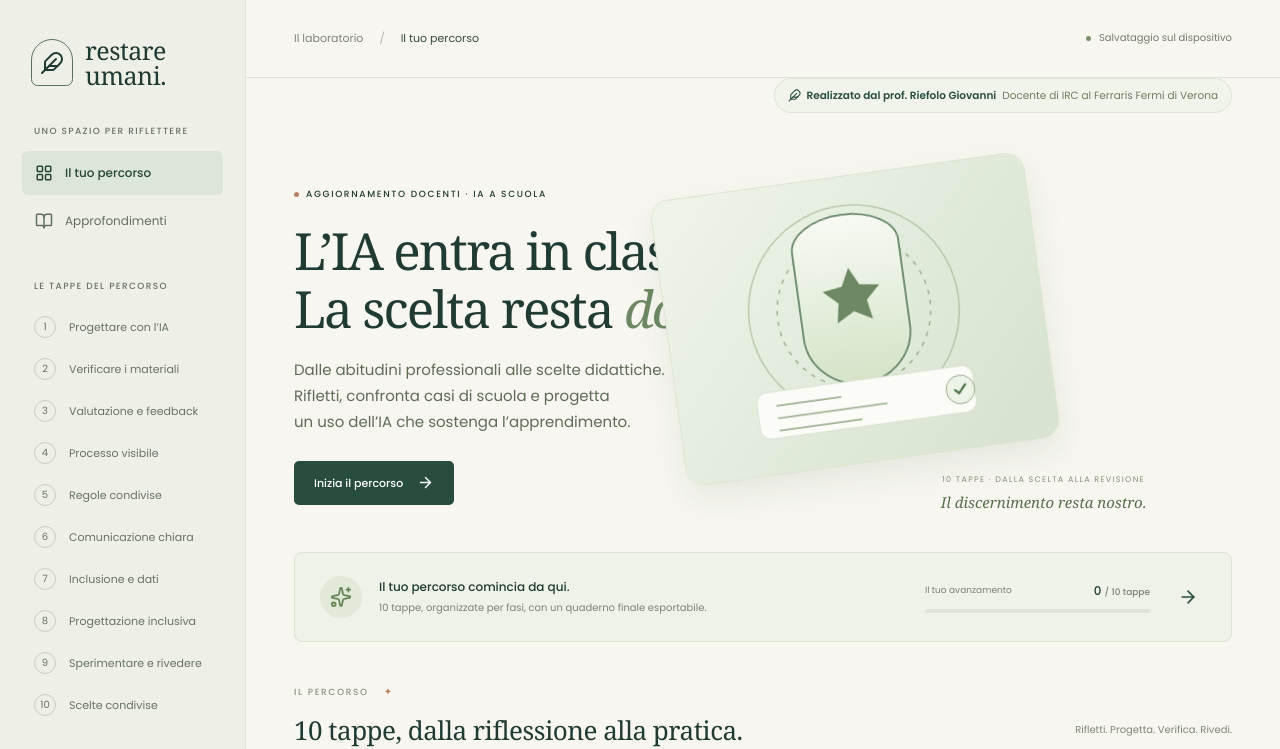
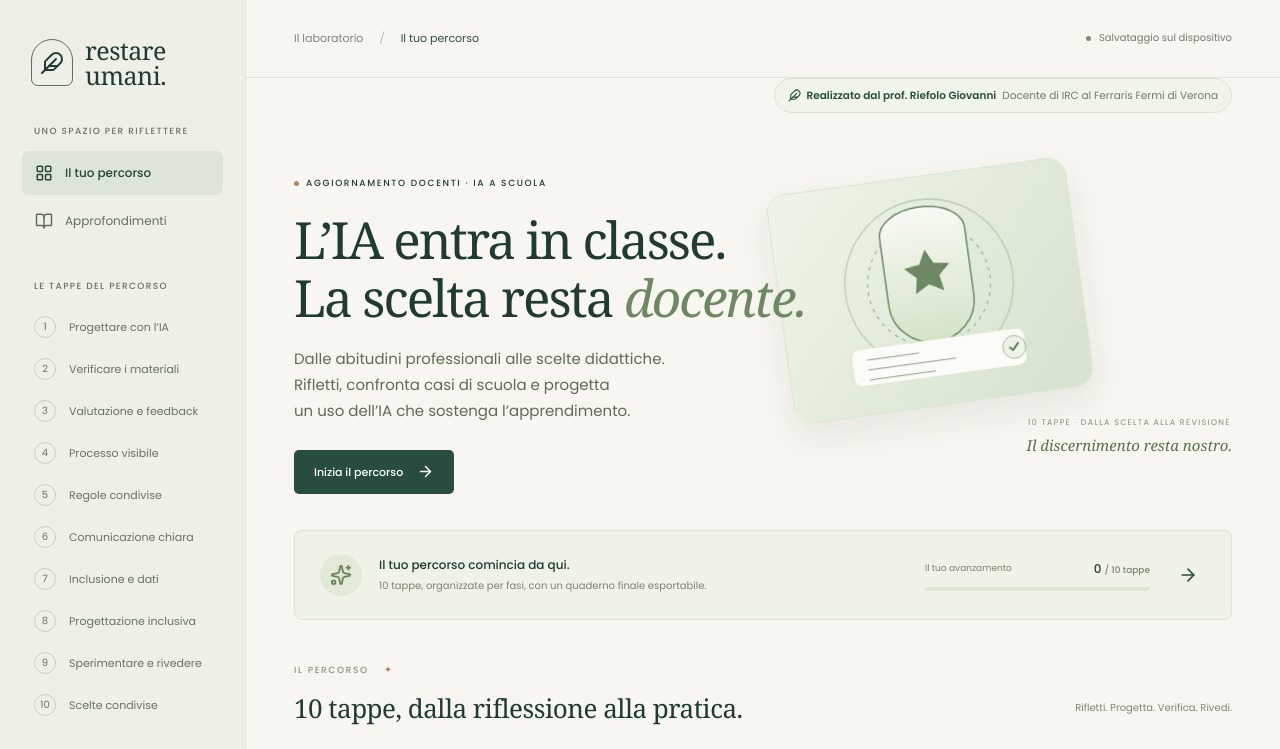
Before and after one commit to riefolog-cyber/IA-entra-in-classe, a React (Vite) app in the folder packages/web/: page / in a window 1280 px wide. Shown: the top 749 px of the page. Built offline with nearby package versions, Linux system fonts and the light colour scheme; what @orpc/client, @orpc/tanstack-query would draw is missing.

Commit message:
Fix service worker syntax and hero overlap
- Rewrite sw.js (valid syntax, v2 cache) in public/docs
- Fix hero layout so visual/animation does not cover 'docente' text
- Minor encoding cleanup and rebuild docs

```diff
--- a/packages/web/public/sw.js
+++ b/packages/web/public/sw.js
@@ -1,34 +1,25 @@
-const CACHE = "restare-umani-v1";
+const CACHE = "restare-umani-v2";
 const PRECACHE = ["./", "./index.html", "./manifest.json"];
 
-self.addEventListener("install", (e) => {
-  e.waitUntil(caches.open(CACHE).then((c) => c.addAll(PRECACHE)).catch(() => {})));
+self.addEventListener("install", (event) => {
+  event.waitUntil(
+    caches.open(CACHE).then((cache) => cache.addAll(PRECACHE)).catch(() => {})
+  );
   self.skipWaiting();
 });
 
-self.addEventListener("activate", (e) => {
-  e.waitUntil(
+self.addEventListener("activate", (event) => {
+  event.waitUntil(
     caches.keys().then((keys) =>
-      Promise.all(keys.filter((k) => k !== CACHE).map((k) => caches.delete(k))),
-    ),
+      Promise.all(keys.filter((key) => key !== CACHE).map((key) => caches.delete(key)))
+    ).catch(() => {})
   );
   self.clients.claim();
 });
 
-self.addEventListener("fetch", (e) => {
-  if (e.request.method !== "GET") return;
-  e.respondWith(
-    caches.match(e.request).then((cached) => {
-      const fetchPromise = fetch(e.request)
-        .then((res) => {
-          if (res && res.status === 200 && res.type === "basic") {
-            const clone = res.clone();
-            caches.open(CACHE).then((c) => c.put(e.request, clone));
-          }
-          return res;
-        })
-        .catch(() => cached);
-      return cached || fetchPromise;
-    }),
+self.addEventListener("fetch", (event) => {
+  if (event.request.method !== "GET") return;
+  event.respondWith(
+    caches.match(event.request).then((cached) => cached || fetch(event.request))
   );
 });
--- a/packages/web/src/web/learning.css
+++ b/packages/web/src/web/learning.css
@@ -301,10 +301,10 @@ main {
 .hero {
   min-height: 396px;
   display: grid;
-  grid-template-columns: 1.45fr 1fr;
-  align-items: center;
+  grid-template-columns: minmax(0, 1.2fr) minmax(280px, 0.8fr);
+  align-items: start;
   padding: 49px 0 36px;
-  gap: 15px;
+  gap: 28px;
 }
 .eyebrow {
   font-size: 9px;
@@ -2064,9 +2064,10 @@ dialog.modal {
 
 
 /* Themed images */
-.hero-visual { position: relative; margin: 0; display: grid; gap: 10px; justify-items: center; }
-.hero-theme-image { width: min(100%, 420px); height: auto; border-radius: 18px; box-shadow: 0 14px 34px #203b3214; border: 1px solid #dce4d3; animation: floatY 6.5s ease-in-out infinite; }
+.hero-visual { position: relative; z-index: 0; margin: 0; display: grid; gap: 10px; justify-items: end; align-self: start; max-width: 420px; justify-self: end; }
+.hero-theme-image { width: 100%; max-width: 400px; height: auto; border-radius: 18px; box-shadow: 0 14px 34px #203b3214; border: 1px solid #dce4d3; animation: floatY 6.5s ease-in-out infinite; }
 .hero-visual .art-caption { position: static; animation: captionGlow 4s ease-in-out infinite; }
+.hero-copy { position: relative; z-index: 1; min-width: 0; }
 .path-phase-title { display: flex; align-items: center; gap: 10px; min-width: 0; }
 .phase-thumb { width: 72px; height: 36px; object-fit: cover; border-radius: 10px; border: 1px solid #dce4d3; background: #f4f7ef; flex: none; }
 .step-head-visual { display: grid; grid-template-columns: 1fr auto; gap: 16px; align-items: start; margin-bottom: 8px; }
@@ -2079,3 +2080,6 @@ dialog.modal {
   .path-phase-title { align-items: flex-start; }
   .phase-thumb { width: 64px; height: 32px; }
 }
+
+.hero-visual, .hero-theme-image { max-width: 100%; }
+@media (max-width: 900px) { .hero { grid-template-columns: 1fr; } .hero-visual { justify-self: center; max-width: 520px; order: 2; } .hero-copy { order: 1; } }
```
Also changed, not shown: 9 other files (tests, documents, lock files or other folders).
